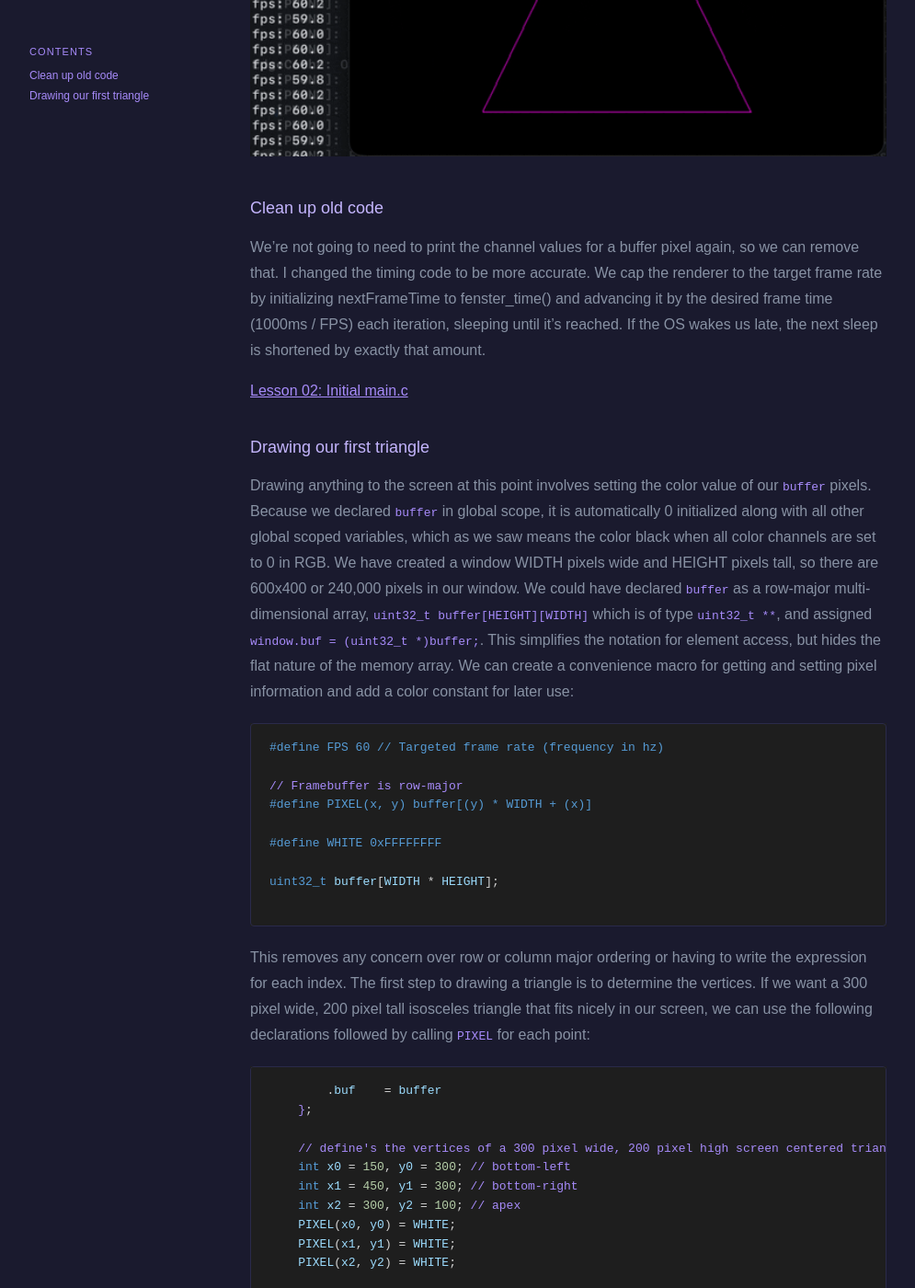
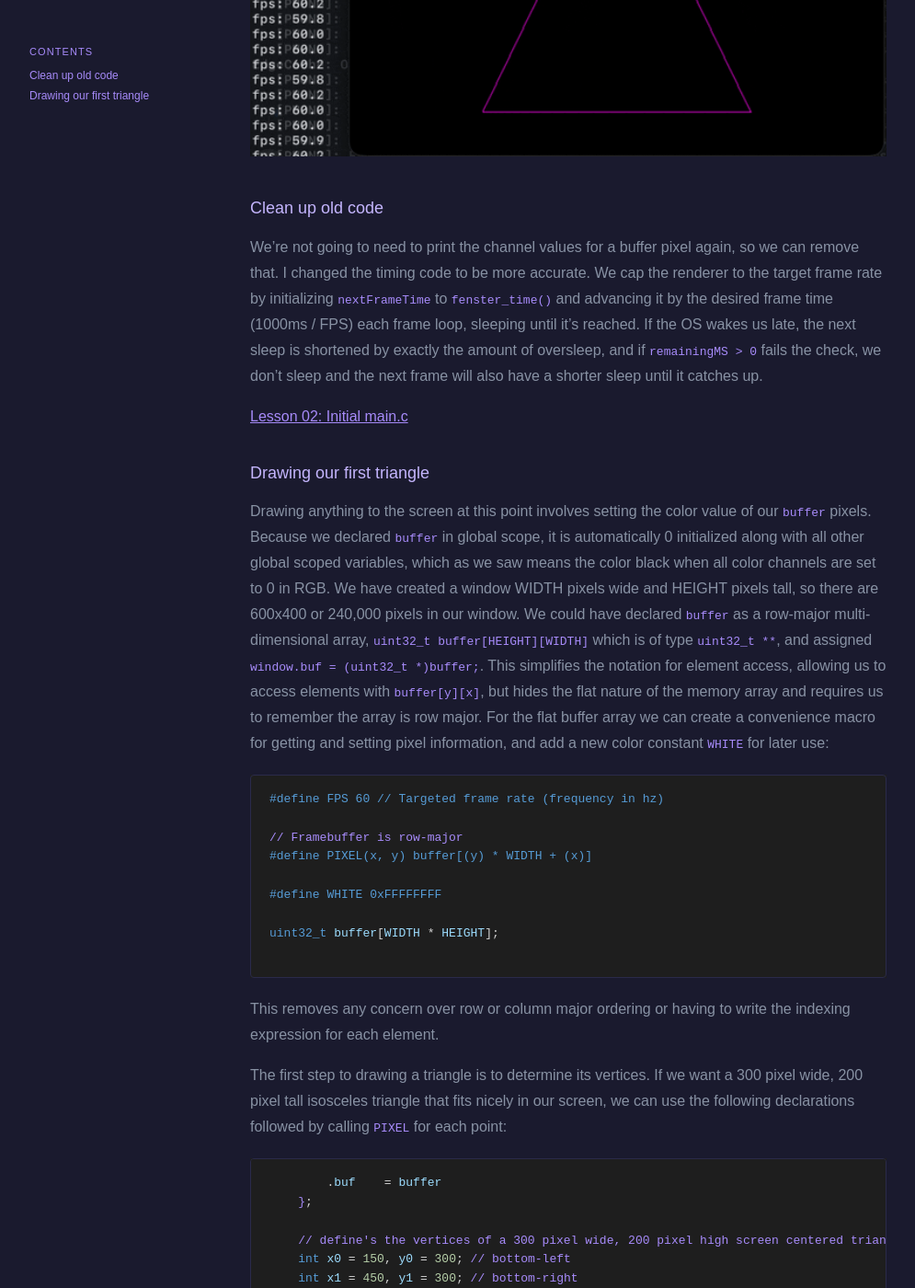
Before and after one commit to TurpeNescire/softrend-3d, a Jekyll site: the page built from docs/lesson_02.md, in a window 1280 px wide and 1400 px high, scrolled down 378 px. Shown: the whole window at 92% size, without its empty margins (32-1027 px from the left). Built offline with Jekyll 4.4.1, drawn with Linux system fonts in a browser that asks for light colours; some of the changed text lies outside the part shown.

Commit message:
lesson 2 updates

````diff
--- a/docs/lesson_02.md
+++ b/docs/lesson_02.md
@@ -9,13 +9,13 @@
 ![Lesson 02 Animated Triangle]({{ '/images/lesson_02_animated_triangle.gif' | relative_url }}){: width="100%"}
 
 ## Clean up old code
-We're not going to need to print the channel values for a buffer pixel again, so we can remove that. I changed the timing code to be more accurate. We cap the renderer to the target frame rate by initializing nextFrameTime to fenster_time() and advancing it by the desired frame time (1000ms / FPS) each iteration, sleeping until it's reached. If the OS wakes us late, the next sleep is shortened by exactly that amount.
+We're not going to need to print the channel values for a buffer pixel again, so we can remove that. I changed the timing code to be more accurate. We cap the renderer to the target frame rate by initializing `nextFrameTime` to `fenster_time()` and advancing it by the desired frame time (1000ms / FPS) each frame loop, sleeping until it's reached. If the OS wakes us late, the next sleep is shortened by exactly the amount of oversleep, and if `remainingMS > 0` fails the check, we don't sleep and the next frame will also have a shorter sleep until it catches up.
 
 [Lesson 02: Initial main.c](https://github.com/TurpeNescire/softrend-3d/tree/acf002b72695acdcf68a3dc822e6e2e747339ab3/src/main.c)
 
 ## Drawing our first triangle
 
-Drawing anything to the screen at this point involves setting the color value of our `buffer` pixels. Because we declared `buffer` in global scope, it is automatically 0 initialized along with all other global scoped variables, which as we saw means the color black when all color channels are set to 0 in RGB. We have created a window WIDTH pixels wide and HEIGHT pixels tall, so there are 600x400 or 240,000 pixels in our window. We could have declared `buffer` as a row-major multi-dimensional array, `uint32_t buffer[HEIGHT][WIDTH]` which is of type `uint32_t **`, and assigned `window.buf = (uint32_t *)buffer;`. This simplifies the notation for element access, but hides the flat nature of the memory array. We can create a convenience macro for getting and setting pixel information and add a color constant for later use:
+Drawing anything to the screen at this point involves setting the color value of our `buffer` pixels. Because we declared `buffer` in global scope, it is automatically 0 initialized along with all other global scoped variables, which as we saw means the color black when all color channels are set to 0 in RGB. We have created a window WIDTH pixels wide and HEIGHT pixels tall, so there are 600x400 or 240,000 pixels in our window. We could have declared `buffer` as a row-major multi-dimensional array, `uint32_t buffer[HEIGHT][WIDTH]` which is of type `uint32_t **`, and assigned `window.buf = (uint32_t *)buffer;`. This simplifies the notation for element access, allowing us to access elements with `buffer[y][x]`, but hides the flat nature of the memory array and requires us to remember the array is row major. For the flat buffer array we can create a convenience macro for getting and setting pixel information, and add a new color constant `WHITE` for later use:
 
 ```c
 #define FPS 60 // Targeted frame rate (frequency in hz)
@@ -29,7 +29,9 @@
 
 ```
 
-This removes any concern over row or column major ordering or having to write the expression for each index. The first step to drawing a triangle is to determine the vertices. If we want a 300 pixel wide, 200 pixel tall isosceles triangle that fits nicely in our screen, we can use the following declarations followed by calling `PIXEL` for each point:
+This removes any concern over row or column major ordering or having to write the indexing expression for each element.
+
+The first step to drawing a triangle is to determine its vertices. If we want a 300 pixel wide, 200 pixel tall isosceles triangle that fits nicely in our screen, we can use the following declarations followed by calling `PIXEL` for each point:
 
 ```c
         .buf    = buffer
@@ -47,6 +49,9 @@
     if (fenster_open(&window) < 0) return 1;
 ```
 
-You should now see 3 single pixels outlining the vertices of a triangle. How do we connect the dots? There are several common methods, Bresenham's
+If you compile and run you should now see 3 single pixels outlining the vertices of a triangle.
 
+![Lesson 02 Triangle Vertices]({{ '/images/lesson_02_triangle_verts.png' | relative_url }}){: width="100%"}
+
+How do we connect the dots between two vertices to form an edge? There are several common methods. [Bresenham's line algorithm](https://en.wikipedia.org/wiki/Bresenham%27s_line_algorithm) is an oldy that avoids using floating-point division, but is a bit of a black magic algorithm at first glance. And modern FPUs can easily handle the simple division we'll need to determine whether a pixel is part of the line.
 A 3D object is typically described as a collection of meshes that contain geometric information about the triangle or quad faces of the object. Triangles are the easiest to work with because all points on the triangle are coplanar, and the face has only one surface normal. We'll come back to all of this later when we learn to import a geometry from an object file.
````
Also changed, not shown: docs/images/lesson_01_fenster_window.png, docs/images/lesson_02_triangle_verts.png (added), 1 other file.
